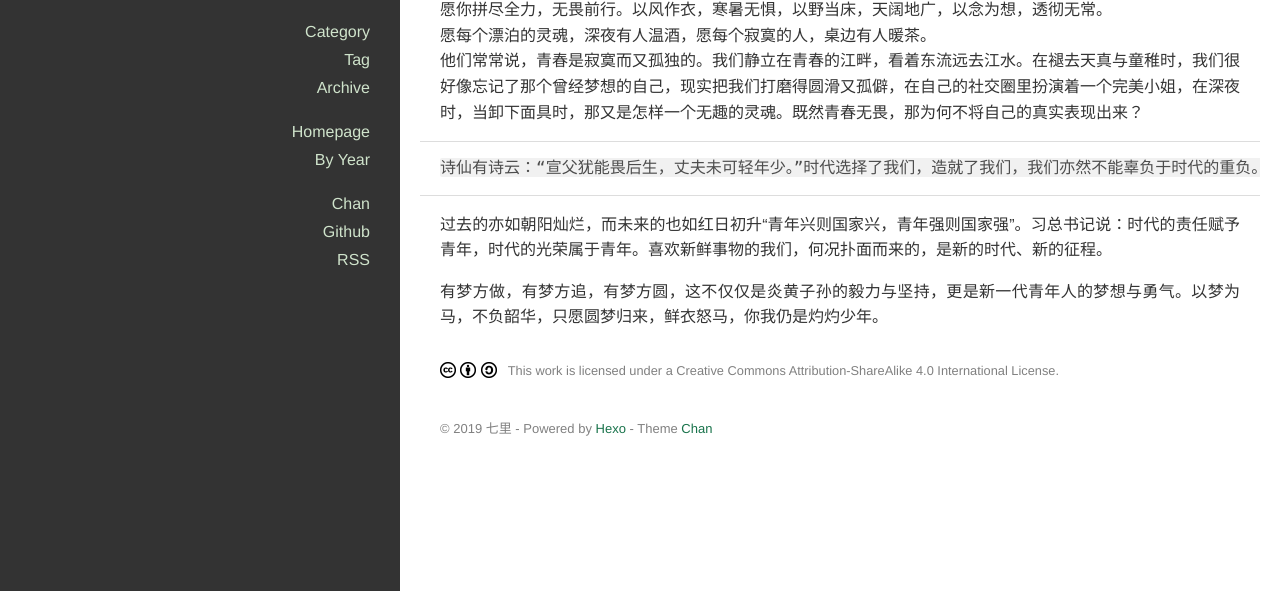
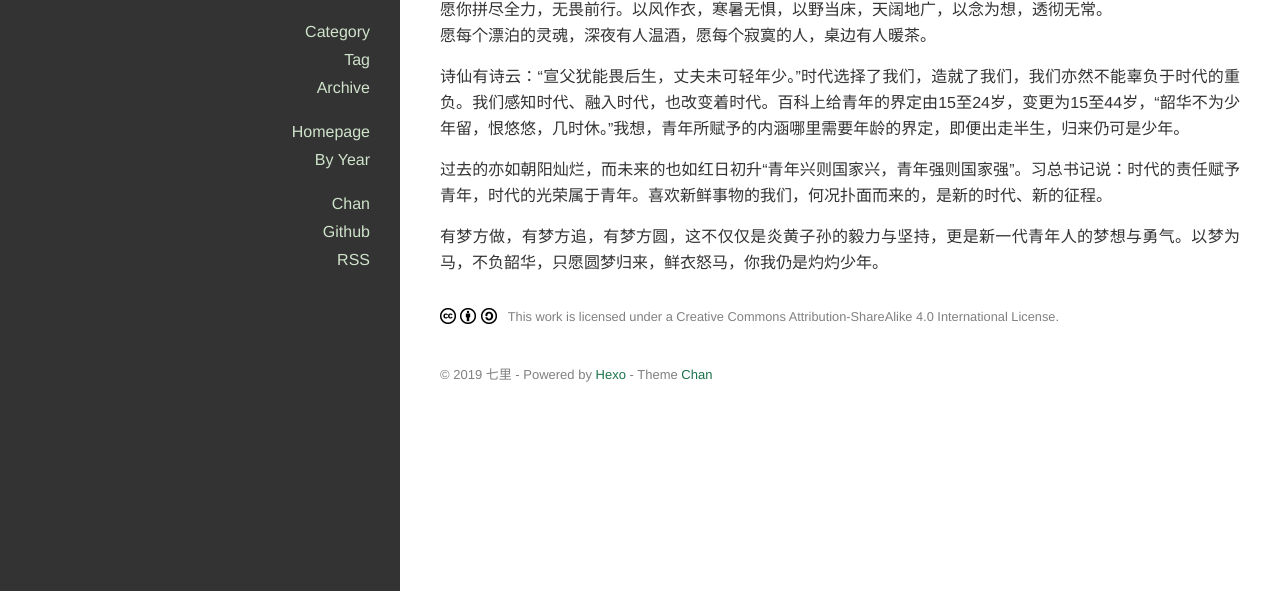
Before and after one commit to wzyyyyyyyyyyy/wzyyyyyyyyyyy.github.io, a plain HTML site: page 2019/01/26/posttitle/index.html in a window 1280 px wide. Shown: the part 209-800 px from the top of the page. Drawn offline with nearby package versions, Linux system fonts and the light colour scheme.

Commit message:
Site updated: 2019-01-27 18:13:09

```diff
--- a/2019/01/26/posttitle/index.html
+++ b/2019/01/26/posttitle/index.html
@@ -12,17 +12,17 @@
 
 </title>
 
-<meta name="description" content="这个世界很有趣，有人在忙着做事，有人在忙着做梦，还有第三种人既忙着做事也忙着做梦，他们在梦中描绘星空，在现实，脚踏实地，追逐那星光的一抹灿烂。平行世界，多元生活，既可以朝九晚五，又能浪迹天涯，几颗平平淡淡，又可踏过山川大海。    愿你拼尽全力，无畏前行。以风作衣，寒暑无惧，以野当床，天阔地广，以念为想，透彻无常。    愿每个漂泊的灵魂，深夜有人温酒，愿每个寂寞的人，桌边有人暖茶。他们常常说，青">
+<meta name="description" content="这个世界很有趣，有人在忙着做事，有人在忙着做梦，还有第三种人既忙着做事也忙着做梦，他们在梦中描绘星空，在现实，脚踏实地，追逐那星光的一抹灿烂。平行世界，多元生活，既可以朝九晚五，又能浪迹天涯，几颗平平淡淡，又可踏过山川大海。愿你拼尽全力，无畏前行。以风作衣，寒暑无惧，以野当床，天阔地广，以念为想，透彻无常。愿每个漂泊的灵魂，深夜有人温酒，愿每个寂寞的人，桌边有人暖茶。 诗仙有诗云：“宣父犹能畏后生">
 <meta property="og:type" content="article">
 <meta property="og:title" content="梦">
 <meta property="og:url" content="http://justfor.fun/2019/01/26/posttitle/index.html">
 <meta property="og:site_name" content="七里">
-<meta property="og:description" content="这个世界很有趣，有人在忙着做事，有人在忙着做梦，还有第三种人既忙着做事也忙着做梦，他们在梦中描绘星空，在现实，脚踏实地，追逐那星光的一抹灿烂。平行世界，多元生活，既可以朝九晚五，又能浪迹天涯，几颗平平淡淡，又可踏过山川大海。    愿你拼尽全力，无畏前行。以风作衣，寒暑无惧，以野当床，天阔地广，以念为想，透彻无常。    愿每个漂泊的灵魂，深夜有人温酒，愿每个寂寞的人，桌边有人暖茶。他们常常说，青">
+<meta property="og:description" content="这个世界很有趣，有人在忙着做事，有人在忙着做梦，还有第三种人既忙着做事也忙着做梦，他们在梦中描绘星空，在现实，脚踏实地，追逐那星光的一抹灿烂。平行世界，多元生活，既可以朝九晚五，又能浪迹天涯，几颗平平淡淡，又可踏过山川大海。愿你拼尽全力，无畏前行。以风作衣，寒暑无惧，以野当床，天阔地广，以念为想，透彻无常。愿每个漂泊的灵魂，深夜有人温酒，愿每个寂寞的人，桌边有人暖茶。 诗仙有诗云：“宣父犹能畏后生">
 <meta property="og:locale" content="default">
-<meta property="og:updated_time" content="2019-01-27T02:19:51.749Z">
+<meta property="og:updated_time" content="2019-01-27T10:12:29.959Z">
 <meta name="twitter:card" content="summary">
 <meta name="twitter:title" content="梦">
-<meta name="twitter:description" content="这个世界很有趣，有人在忙着做事，有人在忙着做梦，还有第三种人既忙着做事也忙着做梦，他们在梦中描绘星空，在现实，脚踏实地，追逐那星光的一抹灿烂。平行世界，多元生活，既可以朝九晚五，又能浪迹天涯，几颗平平淡淡，又可踏过山川大海。    愿你拼尽全力，无畏前行。以风作衣，寒暑无惧，以野当床，天阔地广，以念为想，透彻无常。    愿每个漂泊的灵魂，深夜有人温酒，愿每个寂寞的人，桌边有人暖茶。他们常常说，青">
+<meta name="twitter:description" content="这个世界很有趣，有人在忙着做事，有人在忙着做梦，还有第三种人既忙着做事也忙着做梦，他们在梦中描绘星空，在现实，脚踏实地，追逐那星光的一抹灿烂。平行世界，多元生活，既可以朝九晚五，又能浪迹天涯，几颗平平淡淡，又可踏过山川大海。愿你拼尽全力，无畏前行。以风作衣，寒暑无惧，以野当床，天阔地广，以念为想，透彻无常。愿每个漂泊的灵魂，深夜有人温酒，愿每个寂寞的人，桌边有人暖茶。 诗仙有诗云：“宣父犹能畏后生">
 
 
   <link rel="alternative" href="/atom.xml" title="七里" type="application/atom+xml">
@@ -165,10 +165,10 @@
 
   </div>
   <div class="article-entry">
-    <p>这个世界很有趣，有人在忙着做事，有人在忙着做梦，还有第三种人既忙着做事也忙着做梦，他们在梦中描绘星空，在现实，脚踏实地，追逐那星光的一抹灿烂。平行世界，多元生活，既可以朝九晚五，又能浪迹天涯，几颗平平淡淡，又可踏过山川大海。<br>    愿你拼尽全力，无畏前行。以风作衣，寒暑无惧，以野当床，天阔地广，以念为想，透彻无常。<br>    愿每个漂泊的灵魂，深夜有人温酒，愿每个寂寞的人，桌边有人暖茶。<br>他们常常说，青春是寂寞而又孤独的。我们静立在青春的江畔，看着东流远去江水。在褪去天真与童稚时，我们很好像忘记了那个曾经梦想的自己，现实把我们打磨得圆滑又孤僻，在自己的社交圈里扮演着一个完美小姐，在深夜时，当卸下面具时，那又是怎样一个无趣的灵魂。既然青春无畏，那为何不将自己的真实表现出来？</p>
-<pre><code>诗仙有诗云：“宣父犹能畏后生，丈夫未可轻年少。”时代选择了我们，造就了我们，我们亦然不能辜负于时代的重负。我们感知时代、融入时代，也改变着时代。百科上给青年的界定由15至24岁，变更为15至44岁，“韶华不为少年留，恨悠悠，几时休。”我想，青年所赋予的内涵哪里需要年龄的界定，即便出走半生，归来仍可是少年。
-</code></pre><p>过去的亦如朝阳灿烂，而未来的也如红日初升“青年兴则国家兴，青年强则国家强”。习总书记说：时代的责任赋予青年，时代的光荣属于青年。喜欢新鲜事物的我们，何况扑面而来的，是新的时代、新的征程。</p>
-<p> 有梦方做，有梦方追，有梦方圆，这不仅仅是炎黄子孙的毅力与坚持，更是新一代青年人的梦想与勇气。以梦为马，不负韶华，只愿圆梦归来，鲜衣怒马，你我仍是灼灼少年。</p>
+    <p>这个世界很有趣，有人在忙着做事，有人在忙着做梦，还有第三种人既忙着做事也忙着做梦，他们在梦中描绘星空，在现实，脚踏实地，追逐那星光的一抹灿烂。平行世界，多元生活，既可以朝九晚五，又能浪迹天涯，几颗平平淡淡，又可踏过山川大海。<br>愿你拼尽全力，无畏前行。以风作衣，寒暑无惧，以野当床，天阔地广，以念为想，透彻无常。<br>愿每个漂泊的灵魂，深夜有人温酒，愿每个寂寞的人，桌边有人暖茶。</p>
+<p>诗仙有诗云：“宣父犹能畏后生，丈夫未可轻年少。”时代选择了我们，造就了我们，我们亦然不能辜负于时代的重负。我们感知时代、融入时代，也改变着时代。百科上给青年的界定由15至24岁，变更为15至44岁，“韶华不为少年留，恨悠悠，几时休。”我想，青年所赋予的内涵哪里需要年龄的界定，即便出走半生，归来仍可是少年。</p>
+<p>过去的亦如朝阳灿烂，而未来的也如红日初升“青年兴则国家兴，青年强则国家强”。习总书记说：时代的责任赋予青年，时代的光荣属于青年。喜欢新鲜事物的我们，何况扑面而来的，是新的时代、新的征程。</p>
+<p>有梦方做，有梦方追，有梦方圆，这不仅仅是炎黄子孙的毅力与坚持，更是新一代青年人的梦想与勇气。以梦为马，不负韶华，只愿圆梦归来，鲜衣怒马，你我仍是灼灼少年。</p>
 
   </div>
   <footer class="article-footer">
```
Also changed, not shown: archives/2019/01/index.html (+4 -4 lines), archives/2019/index.html (+4 -4 lines), archives/index.html (+4 -4 lines), index.html (+4 -4 lines).
